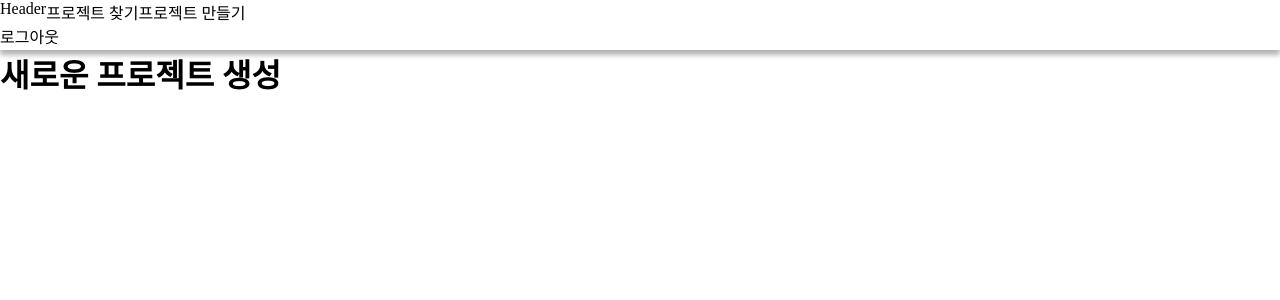
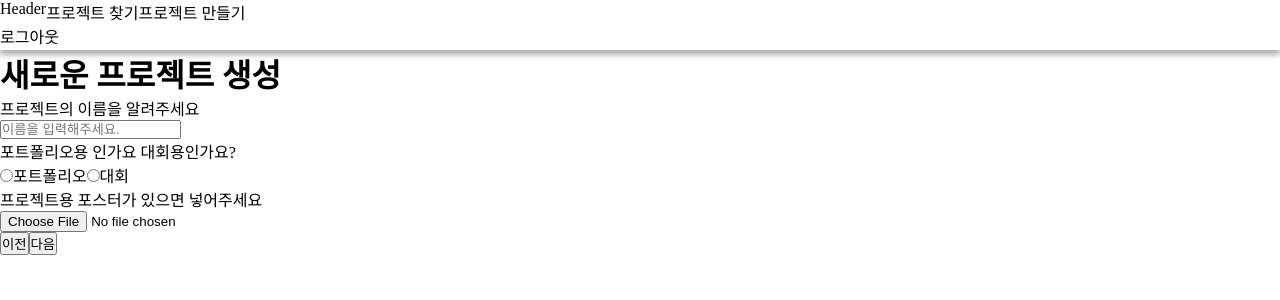
Before and after one commit to DataStructionNarsha/gaeguri-Web, a React (Create React App) app: page /create in a window 1280 px wide. Shown: the top 300 px of the page. Built offline with nearby package versions, Linux system fonts and the light colour scheme.

Commit message:
FIX :: onChange 버그
컴포넌트가 겹치면
input onChange버그가 발생할 수 있다.

```diff
--- a/src/components/Create.jsx
+++ b/src/components/Create.jsx
@@ -1,30 +1,55 @@
 import React, { useState, axios } from "react";
-import CusInput from "./common/CusInput";
-let portCh = document.querySelector('input[name="purpose"]:checked');
-
-const Create = () => {
-  const [page, setPage] = useState(0);
-  const [ProjName, SetProjName] = useState("");
-  const page1 = () => {
+import { useNavigate } from "react-router-dom";
+const Page1 = ({ projName, setProjName, purpose, setPurpose }) => {
+  let port = false,
+    com = false;
+  if (purpose == "portfolio") {
+    port = true;
+  } else {
+    port = false;
+  }
+  if (purpose == "competition") {
+    com = true;
+  } else {
+    com = false;
+  }
   return (
     <>
       <nav id="Projname">
         <p>프로젝트의 이름을 알려주세요</p>
-          <CusInput
-            value={ProjName}
-            setValue={SetProjName}
-            placeholder={""}
+        <input
           type={"text"}
+          placeholder="이름을 입력해주세요."
+          value={projName}
+          onChange={(e) => {
+            setProjName(e.target.value);
+          }}
         />
       </nav>
       <nav id="purpose">
         <p>포트폴리오용 인가요 대회용인가요?</p>
         <span>
-            <input type="radio" id="portfolio" name="purpose" />
+          <input
+            type="radio"
+            id="portfolio"
+            name="purpose"
+            checked={port}
+            onChange={() => {
+              setPurpose("portfolio");
+            }}
+          />
           <label htmlFor="portfolio">포트폴리오</label>
         </span>
         <span>
-            <input type="radio" id="competition" name="purpose" />
+          <input
+            type="radio"
+            id="competition"
+            name="purpose"
+            checked={com}
+            onChange={() => {
+              setPurpose("competition");
+            }}
+          />
           <label htmlFor="competition">대회</label>
         </span>
       </nav>
@@ -36,33 +61,70 @@ const Create = () => {
   );
 };
 
-  const page2 = () => {
+const Page2 = ({ maydate, setMaydate, lastdate, setLastdate }) => {
   return (
     <>
       <p>당신이 선호하는 예상 일자와 마감 일자를 선택해주세요</p>
       <nav>
         <p>예상 일자</p>
-          <input type="date" />
+        <input
+          type="date"
+          value={maydate}
+          onChange={(e) => {
+            setMaydate(e.target.value);
+          }}
+        />
       </nav>
       <nav>
         <p>마감 일자</p>
-          <input type="date" />
+        <input
+          type="date"
+          value={lastdate}
+          onChange={(e) => {
+            setLastdate(e.target.value);
+          }}
+        />
       </nav>
     </>
   );
 };
 
-  const page3 = () => {
+const Page3 = ({ members, setMembers }) => {
   return (
     <>
       <p>마지막으로 당신이 원하는 팀원의 정보를 입력해주세요</p>
       <nav>
-          <header>
+        <Page3Members></Page3Members>
+        <button
+          onClick={() => {
+            setMembers(members + 1);
+          }}
+        >
+          +
+        </button>
+        {members > 1 ? (
+          <button
+            onClick={() => {
+              setMembers(members - 1);
+            }}
+          >
+            -
+          </button>
+        ) : null}
+      </nav>
+    </>
+  );
+};
+
+const Page3Members = () => {
+  return (
+    <div>
+      <div>
         <span>포지션</span>
         <span>스택</span>
         <span>팀원 연령</span>
         <span>명 수</span>
-          </header>
+      </div>
       <div>
         <select id="position">
           <option value="웹">웹</option>
@@ -82,11 +144,18 @@ const Create = () => {
         </select>
         <input type="number" min={0} />
       </div>
-          <button>+</button>
-        </nav>
-      </>
+    </div>
   );
 };
+
+const Create = () => {
+  const [page, setPage] = useState(0);
+  const [members, setMembers] = useState(1);
+  const [projName, setProjName] = useState("");
+  const [purpose, setPurpose] = useState("");
+  const [maybedate, setMaybedate] = useState("");
+  const [lastdate, setLastdate] = useState("");
+  let Navigate = useNavigate();
 
   const PreviousPage = () => {
     if (page > 0) {
@@ -98,16 +167,15 @@ const Create = () => {
     if (page < 2) {
       setPage((e) => (e = e + 1));
       console.log(page);
-      // if (page == 0) {
-      // } else if (page == 1) {
-      // } else if (page == 2) {
-      // }
-      console.log(ProjName);
+      console.log(projName);
+      console.log(purpose);
+      console.log(maybedate);
+      console.log(lastdate);
     } else {
       let finish = window.confirm("프로젝트를 완료하실껀가요?");
       console.log(finish);
       if (finish) {
-        window.location.href = "/ProjFinish/";
+        Navigate("/ProjFinish");
         //window.history.pushState("", title, "/ProjFinish/");
       }
     }
@@ -129,16 +197,27 @@ const Create = () => {
         <div></div>
         <div></div>
       </nav>
-      {/* <nav>
-        <div></div>
-        <div></div>
-        <div></div>
-      </nav>
-      {page == 0 ? <Page1 /> : page == 1 ? <Page2 /> : <Page3 />}
+      {page == 0 ? (
+        <Page1
+          purpose={purpose}
+          projName={projName}
+          setProjName={setProjName}
+          setPurpose={setPurpose}
+        />
+      ) : page == 1 ? (
+        <Page2
+          maydate={maybedate}
+          setMaydate={setMaybedate}
+          lastdate={lastdate}
+          setLastdate={setLastdate}
+        />
+      ) : (
+        <Page3 members={members} setMembers={setMembers} />
+      )}
       <nav>
         <button onClick={PreviousPage}>이전</button>
         <button onClick={NextPage}>다음</button>
-      </nav> */}
+      </nav>
     </>
   );
 };
```
Lines whose indentation alone changed are shown as unchanged.
